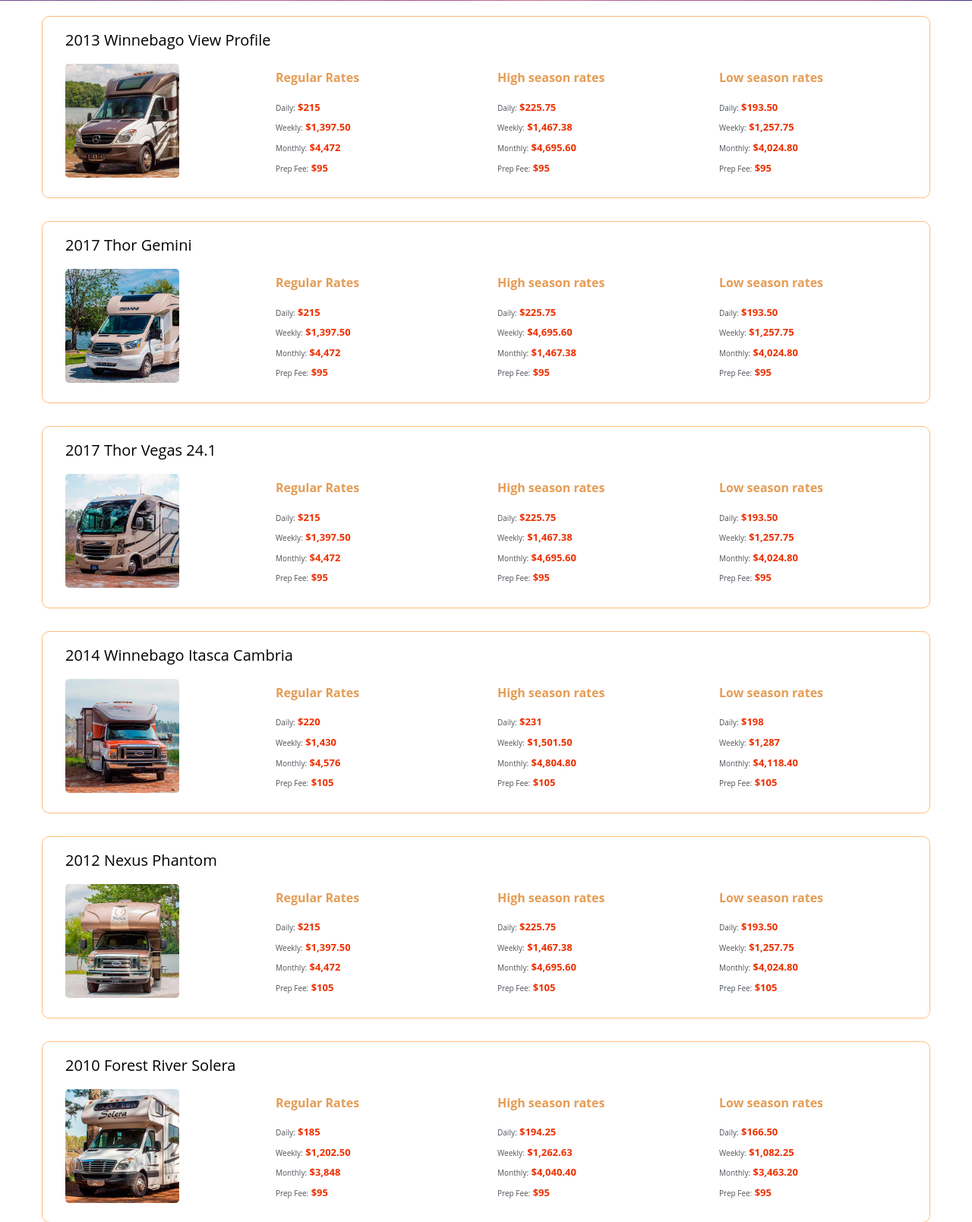
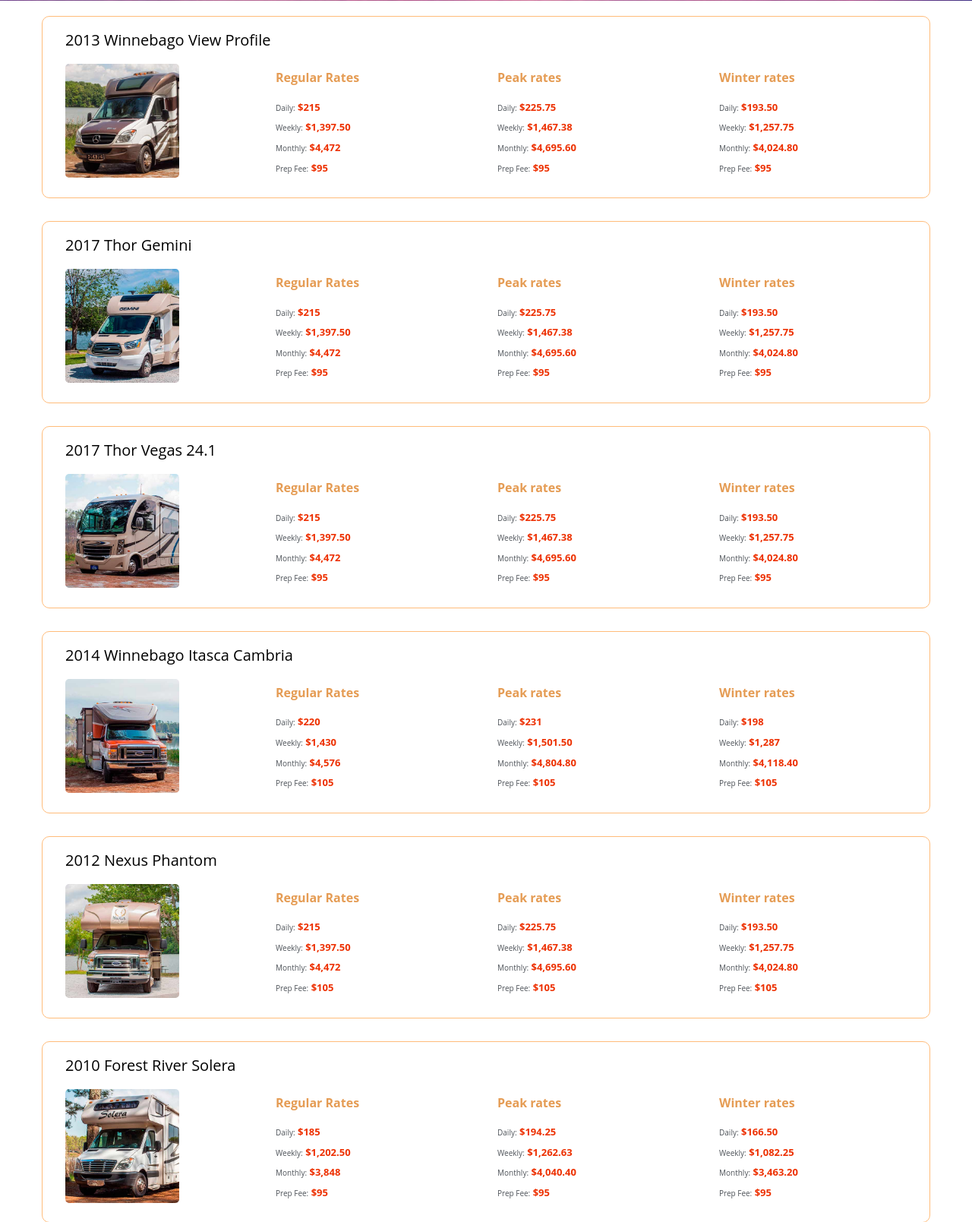
Before and after one commit to prodocik/GMCWebPhp, a PHP site: page /pricing.php in a window 1280 px wide. Shown: the part 377-1986 px from the top of the page at 76% size. Run offline with PHP 8.4, Linux system fonts and the light colour scheme; some web fonts are replaced.

Commit message:
pricing
pricing page changes
fix wrong price
removing seasons

```diff
--- a/prices.php
+++ b/prices.php
@@ -19,7 +19,7 @@
                     </div>
                     <div class="prices col-md-3 col-sm-3">
                         <ul>
-                            <h4>High season rates</h4>
+                            <h4>Peak rates</h4>
                               <li>Daily:<span> <?php echo $viewHighDaily; ?></span></li>
                             <li>Weekly:<span> <?php echo $viewHighWeekly; ?></span> </li>
                             <li>Monthly:<span> <?php echo $viewHighMonthly; ?></span></li>
@@ -28,7 +28,7 @@
                     </div>
                     <div class="prices col-md-3 col-sm-3">
                         <ul>
-                            <h4>Low season rates</h4>
+                            <h4>Winter rates</h4>
                           <li>Daily:<span> <?php echo $viewLowDaily; ?></span></li>
                             <li>Weekly:<span> <?php echo $viewLowWeekly; ?></span> </li>
                             <li>Monthly:<span> <?php echo $viewLowMonthly; ?></span></li>
@@ -58,7 +58,7 @@
                     </div>
                     <div class="prices col-md-3 col-sm-3">
                         <ul>
-                            <h4>High season rates</h4>
+                            <h4>Peak rates</h4>
                             <li>Daily:<span> <?php echo $geminiHighDaily; ?></span></li>
                             <li>Weekly:<span> <?php echo $geminiHighWeekly; ?></span> </li>
                             <li>Monthly:<span> <?php echo $geminiHighMonthly; ?></span></li>
@@ -67,7 +67,7 @@
                     </div>
                     <div class="prices col-md-3 col-sm-3">
                         <ul>
-                            <h4>Low season rates</h4>
+                            <h4>Winter rates</h4>
                             <li>Daily:<span> <?php echo $geminiLowDaily; ?></span></li>
                             <li>Weekly:<span> <?php echo $geminiLowWeekly; ?></span> </li>
                             <li>Monthly:<span> <?php echo $geminiLowMonthly; ?></span></li>
@@ -97,7 +97,7 @@
                     </div>
                     <div class="prices col-md-3 col-sm-3">
                         <ul>
-                            <h4>High season rates</h4>
+                            <h4>Peak rates</h4>
                                  <li>Daily:<span> <?php echo $vegasHighDaily; ?></span></li>
                             <li>Weekly:<span> <?php echo $vegasHighWeekly; ?></span> </li>
                             <li>Monthly:<span> <?php echo $vegasHighMonthly; ?></span></li>
@@ -106,7 +106,7 @@
                     </div>
                     <div class="prices col-md-3 col-sm-3">
                         <ul>
-                            <h4>Low season rates</h4>
+                            <h4>Winter rates</h4>
                              <li>Daily:<span> <?php echo $vegasLowDaily; ?></span></li>
                             <li>Weekly:<span> <?php echo $vegasLowWeekly; ?></span> </li>
                             <li>Monthly:<span> <?php echo $vegasLowMonthly; ?></span></li>
@@ -136,7 +136,7 @@
                     </div>
                     <div class="prices col-md-3 col-sm-3">
                         <ul>
-                            <h4>High season rates</h4>
+                            <h4>Peak rates</h4>
                               <li>Daily:<span> <?php echo $cambriaHighDaily; ?></span></li>
                             <li>Weekly:<span> <?php echo $cambriaHighWeekly; ?></span> </li>
                             <li>Monthly:<span> <?php echo $cambriaHighMonthly; ?></span></li>
@@ -145,7 +145,7 @@
                     </div>
                     <div class="prices col-md-3 col-sm-3">
                         <ul>
-                            <h4>Low season rates</h4>
+                            <h4>Winter rates</h4>
                            <li>Daily:<span> <?php echo $cambriaLowDaily; ?></span></li>
                             <li>Weekly:<span> <?php echo $cambriaLowWeekly; ?></span> </li>
                             <li>Monthly:<span> <?php echo $cambriaLowMonthly; ?></span></li>
@@ -175,7 +175,7 @@
                     </div>
                     <div class="prices col-md-3 col-sm-3">
                         <ul>
-                            <h4>High season rates</h4>
+                            <h4>Peak rates</h4>
                               <li>Daily:<span> <?php echo $nexusHighDaily; ?></span></li>
                             <li>Weekly:<span> <?php echo $nexusHighWeekly; ?></span> </li>
                             <li>Monthly:<span> <?php echo $nexusHighMonthly; ?></span></li>
@@ -184,7 +184,7 @@
                     </div>
                     <div class="prices col-md-3 col-sm-3">
                         <ul>
-                            <h4>Low season rates</h4>
+                            <h4>Winter rates</h4>
                              <li>Daily:<span> <?php echo $nexusLowDaily; ?></span></li>
                             <li>Weekly:<span> <?php echo $nexusLowWeekly; ?></span> </li>
                             <li>Monthly:<span> <?php echo $nexusLowMonthly; ?></span></li>
@@ -214,7 +214,7 @@
                     </div>
                     <div class="prices col-md-3 col-sm-3">
                         <ul>
-                            <h4>High season rates</h4>
+                            <h4>Peak rates</h4>
                               <li>Daily:<span> <?php echo $soleraHighDaily; ?></span></li>
                             <li>Weekly:<span> <?php echo $soleraHighWeekly; ?></span> </li>
                             <li>Monthly:<span> <?php echo $soleraHighMonthly; ?></span></li>
@@ -223,7 +223,7 @@
                     </div>
                     <div class="prices col-md-3 col-sm-3">
                         <ul>
-                            <h4>Low season rates</h4>
+                            <h4>Winter rates</h4>
                           <li>Daily:<span> <?php echo $soleraLowDaily; ?></span></li>
                             <li>Weekly:<span> <?php echo $soleraLowWeekly; ?></span> </li>
                             <li>Monthly:<span> <?php echo $soleraLowMonthly; ?></span></li>
@@ -253,7 +253,7 @@
                     </div>
                     <div class="prices col-md-3 col-sm-3">
                         <ul>
-                            <h4>High season rates</h4>
+                            <h4>Peak rates</h4>
                          <li>Daily:<span> <?php echo $lexHighDaily; ?></span></li>
                             <li>Weekly:<span> <?php echo $lexHighWeekly; ?></span> </li>
                             <li>Monthly:<span> <?php echo $lexHighMonthly; ?></span></li>
@@ -262,7 +262,7 @@
                     </div>
                     <div class="prices col-md-3 col-sm-3">
                         <ul>
-                            <h4>Low season rates</h4>
+                            <h4>Winter rates</h4>
                           <li>Daily:<span> <?php echo $lexLowDaily; ?></span></li>
                             <li>Weekly:<span> <?php echo $lexLowWeekly; ?></span> </li>
                             <li>Monthly:<span> <?php echo $lexLowMonthly; ?></span></li>
@@ -292,7 +292,7 @@
                     </div>
                     <div class="prices col-md-3 col-sm-3">
                         <ul>
-                            <h4>High season rates</h4>
+                            <h4>Peak rates</h4>
                             <li>Daily:<span> <?php echo $phoenixHighDaily; ?></span></li>
                             <li>Weekly:<span> <?php echo $phoenixHighWeekly; ?></span> </li>
                             <li>Monthly:<span> <?php echo $phoenixHighMonthly; ?></span></li>
@@ -301,7 +301,7 @@
                     </div>
                     <div class="prices col-md-3 col-sm-3">
                         <ul>
-                            <h4>Low season rates</h4>
+                            <h4>Winter rates</h4>
                              <li>Daily:<span> <?php echo $phoenixLowDaily; ?></span></li>
                             <li>Weekly:<span> <?php echo $phoenixLowWeekly; ?></span> </li>
                             <li>Monthly:<span> <?php echo $phoenixLowMonthly; ?></span></li>
@@ -331,7 +331,7 @@
                     </div>
                     <div class="prices col-md-3 col-sm-3">
                         <ul>
-                            <h4>High season rates</h4>
+                            <h4>Peak rates</h4>
                       <li>Daily:<span> <?php echo $btcruiserHighDaily; ?></span></li>
                             <li>Weekly:<span> <?php echo $btcruiserHighWeekly; ?></span> </li>
                             <li>Monthly:<span> <?php echo $btcruiserHighMonthly; ?></span></li>
@@ -340,7 +340,7 @@
                     </div>
                     <div class="prices col-md-3 col-sm-3">
                         <ul>
-                            <h4>Low season rates</h4>
+                            <h4>Winter rates</h4>
                              <li>Daily:<span> <?php echo $btcruiserLowDaily; ?></span></li>
                             <li>Weekly:<span> <?php echo $btcruiserLowWeekly; ?></span> </li>
                             <li>Monthly:<span> <?php echo $btcruiserLowMonthly; ?></span></li>
@@ -390,8 +390,8 @@
                     <div class="prices prices1 col-md-12 col-sm-12">
                         <ul>
                             <h4>Seasons</h4>
-                            <li>Low season<span> from 3-JAN to 1-MAR</span> </li>
-                            <li>High season pricing applies during certain holidays and special events</li>
+                            <li>Winter<span> from 3-JAN to 1-MAR</span> </li>
+                            <li>Peak pricing applies during certain holidays and special events</li>
 
                         </ul>
                     </div>
--- a/rv/btcruiser.php
+++ b/rv/btcruiser.php
@@ -97,7 +97,7 @@
                     </div>
                     <div class="col-md-4 col-sm-4">
                         <div class="rates">
-                            <span class="h">HIGH SEASON RATES*</span>
+                            <span class="h">PEAK RATES*</span>
                             <span class="name">Daily</span>
                             <span class="price"><?php echo $btcruiserHighDaily; ?></span>
                             <span class="name">Weekly</span>
@@ -108,7 +108,7 @@
                     </div>
                     <div class="col-md-4 col-sm-4">
                         <div class="rates">
-                            <span class="h">LOW SEASON RATES*</span>
+                            <span class="h">WINTER RATES*</span>
                             <span class="name">Daily</span>
                             <span class="price"><?php echo $btcruiserLowDaily; ?></span>
                             <span class="name">Weekly</span>
--- a/rv/cambria.php
+++ b/rv/cambria.php
@@ -102,7 +102,7 @@
                     </div>
                     <div class="col-md-4 col-sm-4">
                         <div class="rates">
-                            <span class="h">HIGH SEASON RATES*</span>
+                            <span class="h">PEAK RATES*</span>
                             <span class="name">Daily</span>
                             <span class="price"><?php echo $cambriaHighDaily; ?></span>
                             <span class="name">Weekly</span>
@@ -113,7 +113,7 @@
                     </div>
                     <div class="col-md-4 col-sm-4">
                         <div class="rates">
-                            <span class="h">LOW SEASON RATES*</span>
+                            <span class="h">WINTER RATES*</span>
                             <span class="name">Daily</span>
                             <span class="price"><?php echo $cambriaLowDaily; ?></span>
                             <span class="name">Weekly</span>
--- a/rv/gemini.php
+++ b/rv/gemini.php
@@ -112,7 +112,7 @@
                     </div>
                     <div class="col-md-4 col-sm-4">
                         <div class="rates">
-                            <span class="h">HIGH SEASON RATES*</span>
+                            <span class="h">PEAK RATES*</span>
                             <span class="name">Daily</span>
                             <span class="price"><?php echo $geminiHighDaily; ?></span>
                             <span class="name">Weekly</span>
@@ -123,7 +123,7 @@
                     </div>
                     <div class="col-md-4 col-sm-4">
                         <div class="rates">
-                            <span class="h">LOW SEASON RATES*</span>
+                            <span class="h">WINTER RATES*</span>
                             <span class="name">Daily</span>
                             <span class="price"><?php echo $geminiLowDaily; ?></span>
                             <span class="name">Weekly</span>
--- a/rv/lexington.php
+++ b/rv/lexington.php
@@ -95,7 +95,7 @@
 					</div>
                     <div class="col-md-4 col-sm-4">
                         <div class="rates">
-                            <span class="h">HIGH SEASON RATES*</span>
+                            <span class="h">PEAK RATES*</span>
                             <span class="name">Daily</span>
                             <span class="price"><?php echo $lexHighDaily; ?></span>
                             <span class="name">Weekly</span>
@@ -106,7 +106,7 @@
                     </div>
                     <div class="col-md-4 col-sm-4">
                         <div class="rates">
-                           <span class="h">LOW SEASON RATES*</span>
+                           <span class="h">WINTER RATES*</span>
                             <span class="name">Daily</span>
                             <span class="price"><?php echo $lexLowDaily; ?></span>
                             <span class="name">Weekly</span>
--- a/rv/nexus.php
+++ b/rv/nexus.php
@@ -94,7 +94,7 @@
                     </div>
                     <div class="col-md-4 col-sm-4">
                         <div class="rates">
-                            <span class="h">HIGH SEASON RATES*</span>
+                            <span class="h">PEAK RATES*</span>
                             <span class="name">Daily</span>
                             <span class="price"><?php echo $nexusHighDaily; ?></span>
                             <span class="name">Weekly</span>
@@ -105,7 +105,7 @@
                     </div>
                     <div class="col-md-4 col-sm-4">
                         <div class="rates">
-                            <span class="h">LOW SEASON RATES*</span>
+                            <span class="h">WINTER RATES*</span>
                             <span class="name">Daily</span>
                             <span class="price"><?php echo $nexusLowDaily; ?></span>
                             <span class="name">Weekly</span>
--- a/rv/phoenix.php
+++ b/rv/phoenix.php
@@ -101,7 +101,7 @@
                     </div>
                     <div class="col-md-4 col-sm-4">
                         <div class="rates">
-                            <span class="h">HIGH SEASON RATES*</span>
+                            <span class="h">PEAK RATES*</span>
                             <span class="name">Daily</span>
                             <span class="price"><?php echo $phoenixHighDaily; ?></span>
                             <span class="name">Weekly</span>
@@ -112,7 +112,7 @@
                     </div>
                     <div class="col-md-4 col-sm-4">
                         <div class="rates">
-                            <span class="h">LOW SEASON RATES*</span>
+                            <span class="h">WINTER RATES*</span>
                             <span class="name">Daily</span>
                             <span class="price"><?php echo $phoenixLowDaily; ?></span>
                             <span class="name">Weekly</span>
--- a/rv/solera.php
+++ b/rv/solera.php
@@ -103,7 +103,7 @@
                     </div>
                     <div class="col-md-4 col-sm-4">
                         <div class="rates">
-                            <span class="h">HIGH SEASON RATES*</span>
+                            <span class="h">PEAK RATES*</span>
                             <span class="name">Daily</span>
                             <span class="price"><?php echo $soleraHighDaily; ?></span>
                             <span class="name">Weekly</span>
@@ -114,7 +114,7 @@
                     </div>
                     <div class="col-md-4 col-sm-4">
                         <div class="rates">
-                            <span class="h">LOW SEASON RATES*</span>
+                            <span class="h">WINTER RATES*</span>
                             <span class="name">Daily</span>
                             <span class="price"><?php echo $soleraLowDaily; ?></span>
                             <span class="name">Weekly</span>
--- a/rv/vegas.php
+++ b/rv/vegas.php
@@ -97,7 +97,7 @@
                     </div>
                     <div class="col-md-4 col-sm-4">
                         <div class="rates">
-                            <span class="h">HIGH SEASON RATES*</span>
+                            <span class="h">PEAK RATES*</span>
                             <span class="name">Daily</span>
                             <span class="price"><?php echo $vegasHighDaily; ?></span>
                             <span class="name">Weekly</span>
@@ -108,7 +108,7 @@
                     </div>
                     <div class="col-md-4 col-sm-4">
                         <div class="rates">
-                            <span class="h">LOW SEASON RATES*</span>
+                            <span class="h">WINTER RATES*</span>
                             <span class="name">Daily</span>
                             <span class="price"><?php echo $vegasLowDaily; ?></span>
                             <span class="name">Weekly</span>
--- a/rv/view.php
+++ b/rv/view.php
@@ -110,7 +110,7 @@
                     </div>
                     <div class="col-md-4 col-sm-4">
                         <div class="rates">
-                            <span class="h">HIGH SEASON RATES*</span>
+                            <span class="h">PEAK RATES*</span>
                             <span class="name">Daily</span>
                             <span class="price"><?php echo $viewHighDaily; ?></span>
                             <span class="name">Weekly</span>
@@ -121,7 +121,7 @@
                     </div>
                     <div class="col-md-4 col-sm-4">
                         <div class="rates">
-                            <span class="h">LOW SEASON RATES*</span>
+                            <span class="h">WINTER RATES*</span>
                             <span class="name">Daily</span>
                             <span class="price"><?php echo $viewLowDaily; ?></span>
                             <span class="name">Weekly</span>
--- a/variables.php
+++ b/variables.php
@@ -5,8 +5,8 @@
 $geminiRegWeekly = '$1,397.50';
 $geminiRegMonthly = '$4,472';
 $geminiHighDaily = '$225.75';
-$geminiHighMonthly = '$1,467.38';
-$geminiHighWeekly = '$4,695.60';
+$geminiHighMonthly = '$4,695.60';
+$geminiHighWeekly = '$1,467.38';
 $geminiLowDaily = '$193.50';
 $geminiLowWeekly = '$1,257.75';
 $geminiLowMonthly = '$4,024.80';
```
Also changed, not shown: sitemap.xml (+65 -52 lines), 1 other file.
